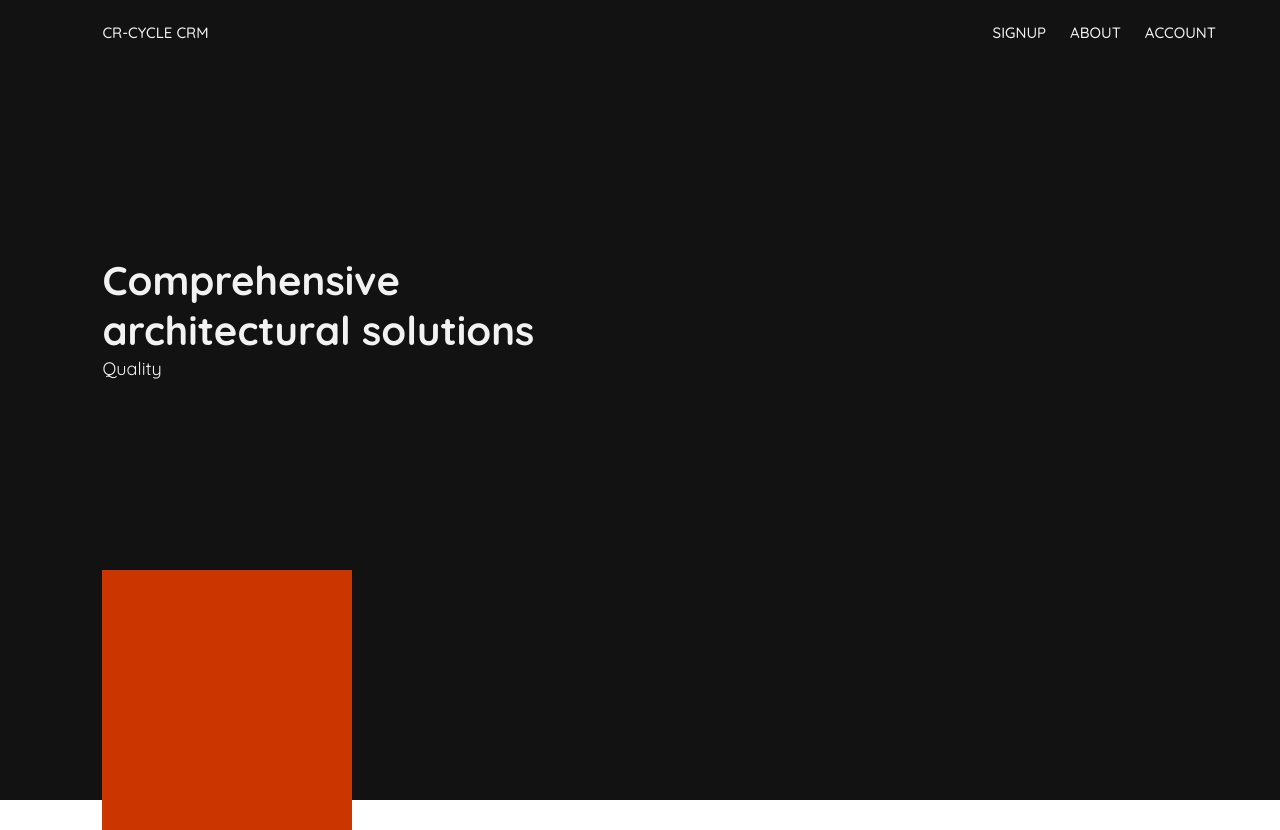
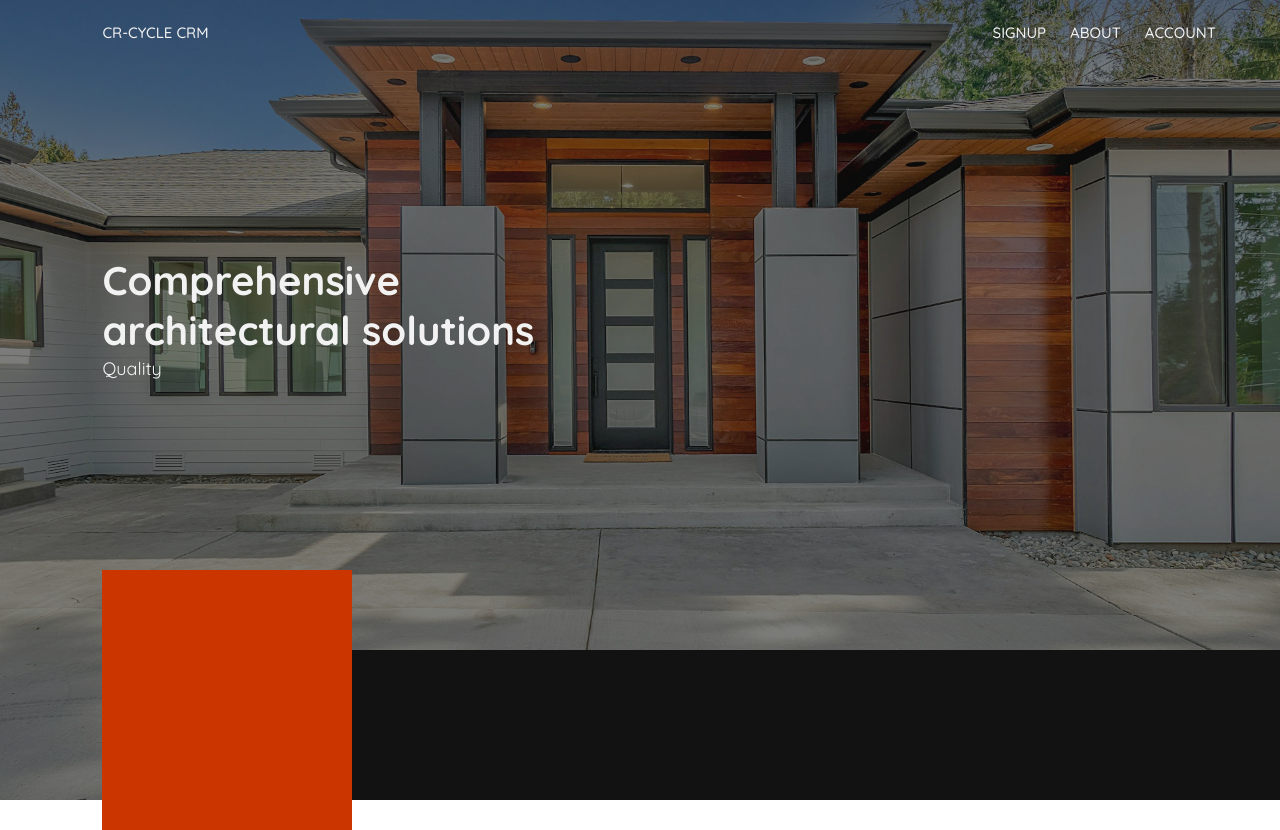
Before and after one commit to Hestia-Arc/cr-cycle-crm, a Next.js app: page / in a window 1280 px wide. Built offline with nearby package versions, Linux system fonts and the light colour scheme.

Commit message:
fix home image

```diff
--- a/src/app/dashboard/layout.tsx
+++ b/src/app/dashboard/layout.tsx
@@ -1,7 +1,6 @@
 import type { Metadata } from "next";
 import NavigationBar from "../../components/NavigationBar";
 import {
-  Sidebar,
   SidebarProvider,
   SidebarTrigger,
 } from "../../components/ui/sidebar";
--- a/src/app/dashboard/properties/PropertyCard.tsx
+++ b/src/app/dashboard/properties/PropertyCard.tsx
@@ -1,6 +1,6 @@
 import Image from 'next/image'
 import React from 'react'
-import home1 from "../../assets/crm-bg-home2.png"
+import home1 from "../../../assets/crm-bg-home2.png"
 
 function PropertyCard() {
   return (
--- a/src/app/page.tsx
+++ b/src/app/page.tsx
@@ -13,16 +13,16 @@ export default function Home() {
 // =============== hero
 const Hero = () => {
   return (
-    <div className="h-[100vh] w-full text-[40px] relative">
+    <div className="h-screen w-full text-[40px] relative">
       <Image
         src={homeBg}
         alt="App background"
         // width={500}
-        className="!h-[100%]"
+        className="!h-[100%] w-full object-cover"
         layout="responsive"
       />
 
-      <div className=" absolute top-0 left-0 right-0 bottom-0 bg-[#121212] bg-opacity-55"></div>
+      <div className=" absolute top-0 left-0 right-0 bottom-0 bg-[#121212] opacity-55"></div>
 
       {/*  */}
       <div className=" absolute top-0 left-[8%] right-0 bottom-0 flex flex-col justify-between ">
--- a/src/components/app-sidebar.tsx
+++ b/src/components/app-sidebar.tsx
@@ -6,13 +6,12 @@ import {
   SidebarFooter,
   SidebarGroup,
   SidebarGroupContent,
-  SidebarGroupLabel,
   SidebarHeader,
   SidebarMenu,
   SidebarMenuButton,
   SidebarMenuItem,
 } from "@/components/ui/sidebar";
-import { Calendar, Home, Search, Settings, User } from "lucide-react";
+import { Calendar, Home, Settings, User } from "lucide-react";
 import Link from "next/link";
 import { usePathname } from "next/navigation";
 
@@ -49,6 +48,9 @@ const items = [
   },
 ];
 
+const listStyle =
+  "flex items-center gap-3 capitalize text-[#fff] text-[14px] p-2 rounded-md";
+
 function AppSidebar() {
   const pathname = usePathname();
 
@@ -72,16 +74,19 @@ function AppSidebar() {
 
           <SidebarGroupContent>
             <SidebarMenu>
-              {items.map((item) => (
-                <SidebarMenuItem key={item.name}>
+              {items.map((item) => {
+                const isActive = pathname === item.path;
+                return (
+                  <SidebarMenuItem key={`${item.name}-${item.path}`}>
                     <SidebarMenuButton asChild>
-                    <Link href={item.path}>
+                      <Link href={item.path} className={`${listStyle} ${isActive && `bg-[#030303]`}`}>
                         <item.icon />
                         <span className=" capitalize">{item.name}</span>
                       </Link>
                     </SidebarMenuButton>
                   </SidebarMenuItem>
-              ))}
+                );
+              })}
             </SidebarMenu>
           </SidebarGroupContent>
         </SidebarGroup>
```
Lines whose indentation alone changed are shown as unchanged.
